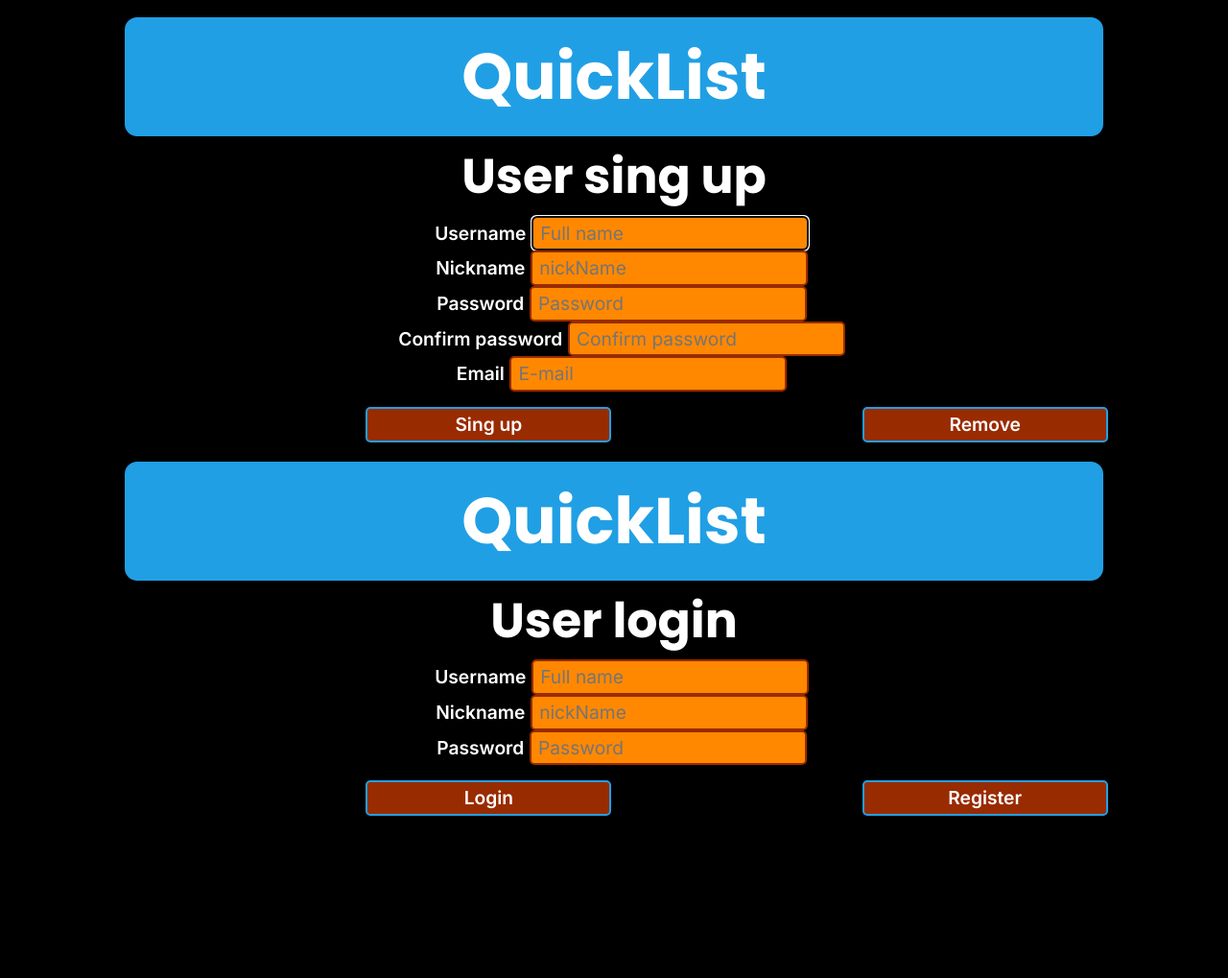
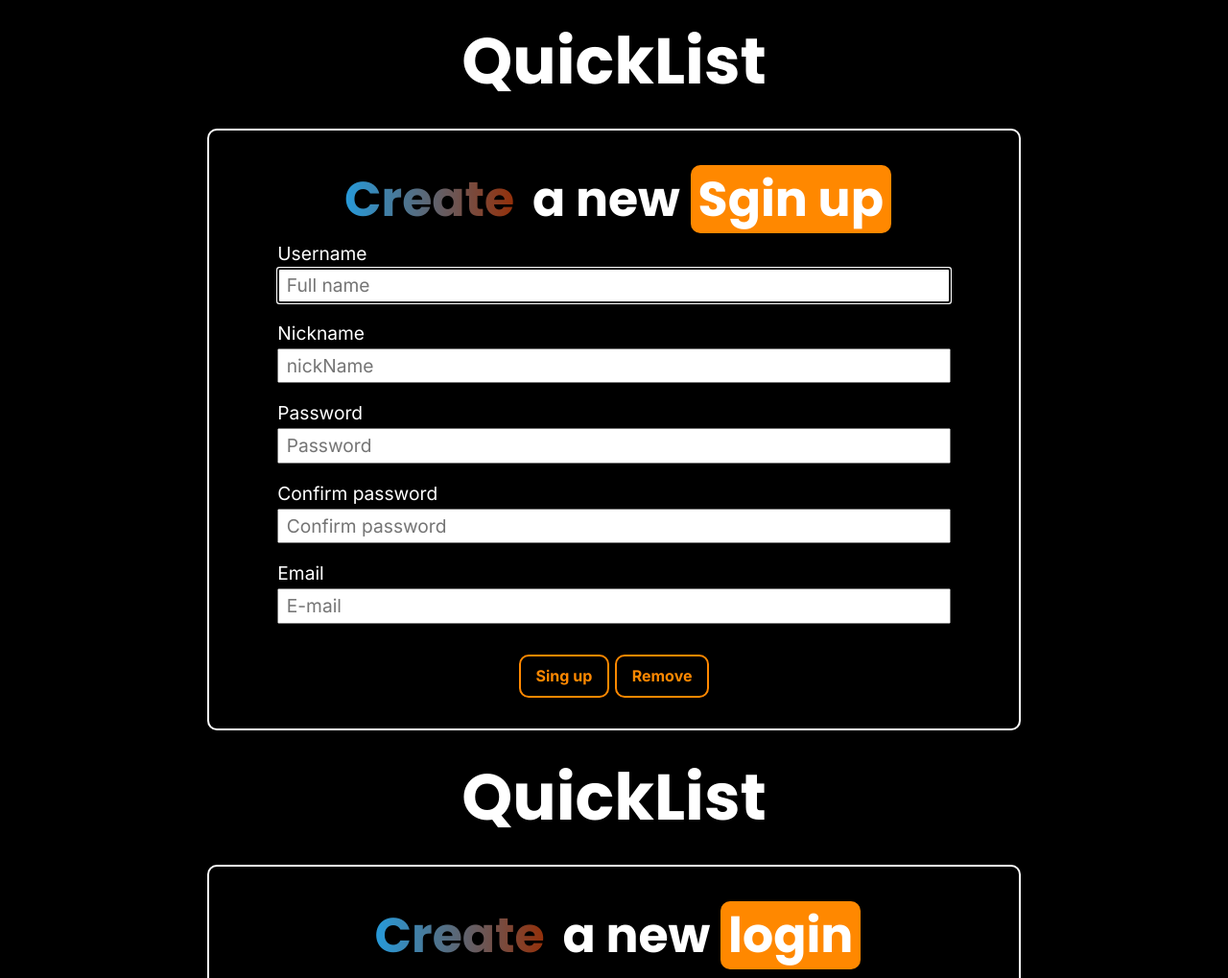
Before and after one commit to Lulzies87/quicklist, a plain HTML site: page login.html in a window 1280 px wide. Shown: the top 1019 px of the page at 96% size. Before the commit the page ends 852 px from the top, so only its background shows below. Drawn offline with Linux system fonts and the light colour scheme; a web font is replaced by a local one.

Commit message:
scss updated

```diff
--- a/login.html
+++ b/login.html
@@ -7,12 +7,13 @@
     <link rel="stylesheet" href="dist/fonts.css">
     <link rel="stylesheet" href="dist/globals.css">
     <link rel="stylesheet" href="dist/login.css">
+    <link rel="stylesheet" href="dist/styles.css">
 </head>
 <body>
     <main>
         <h1 class="page-title">QuickList</h1>
         <article class="signup">
-            <h2 class="signup__header"> User sing up</h2>
+            <h2 class="singup__header"><span class="gradient colorStyling">Create</span> a new <span class="orange colorStyling">Sgin up</span></h2>
    <form name="sing-up" class="signup__form">
     <div class="signup__form__input">
         <label for="name">Username</label>
@@ -42,7 +43,7 @@
 
    <h1 class="page-title">QuickList</h1>
    <article class="login">
-    <h2 class="login__header"> User login</h2>
+    <h2 class="login__header"><span class="gradient colorStyling">Create</span> a new <span class="orange colorStyling">login</span></h2>
    <form name="login" class="login__form">
     <div class="login__form__input">
         <label for="login-name">Username</label>
--- a/login.scss
+++ b/login.scss
@@ -1,67 +1,141 @@
+$text: #ffffff;
+$background: #000000;
+$primary: #219fe4;
+$secondary: #ff8800;
+$accent: #992b00;
 
-header{
-    display: inline-block;
-    background-color: aliceblue;
-    width: 80%;
-    align-items: center;
-    margin-left: 10%;
-    margin-right: 10%;
-    border: 2px solid rgb(165, 165, 228, 0.5);
-    border-radius: 15px;
-    box-shadow: 3px 2px rgb(165, 165, 228, 0.5);
-}
-article{
-    color: #ffffff;
+.signup ,.login{
+    color: $text;
+    border: 2px solid $text;
+    border-radius: 10px;
+    padding: 2rem;
+    width: min(70ch, 90vw);
+    margin: 1rem;
+    margin-inline: auto;
     text-align: center;
+
+    &__header {
+        margin-bottom: 1rem;
     }
 
-h1{
-    width: 80%;
-    padding: .5rem 1rem;
-    border: 2px solid black;
-    border-radius: 15px;
+    &__form {
+        margin-inline: auto;
+
+        &__input {
             display: flex;
-    justify-content: center;
-    margin-left: auto;
-    margin-right: auto;
+            flex-direction: column;
+            margin-bottom: 1rem;
+            width: 90%;
+            margin-inline: auto;
+            text-align: left;
+        }
+
+        &__button {
             margin-top: 1rem;
-    background-color: #219fe4;
-    color:#ffffff;;
+            background-color: $background;
+            color: $secondary;
+            border: 2px solid $secondary;
+            border-radius: 10px;
+            padding: 0.5rem 1rem;
+            font-weight: bold;
+            font-size: 1rem;
+            cursor: pointer;
+
+            &:hover {
+                background-color: $secondary;
+                border-color: $text;
+                color: $text;
             }
-a{
-    margin: 2px 10px 2px 10px;
+
+            &:active {
+                background-color: $primary;
+                border-color: $text;
             }
-.signup__form__input .login__form__input{
-    background-color: #ff8800;
-    margin: 2px 5px;
-    width: 60%;
-    margin: auto;
-    margin-top: 1rem;
-    border-radius: 5px;
-    border: 2px solid #219fe4;
         }
-label{
-    margin-left: 1rem;
-    font-weight: 600;
-    color: #ffffff;
     }
-button{
+}
+
+.colorStyling {
+    border-radius: 10px;
+    padding: 0 0.5rem;
+
+    &.gradient {
         display: inline-block;
-    background-color:  #992b00;
-    margin: 2px 5px;
-    width: 20%;
-    margin-top: 1rem;
-    border-radius: 5px;
-    border: 2px solid #219fe4;
-    margin-left: 20%;
-    margin-right: auto;
-    font-weight: 600;
-    color: #ffffff;
+        background-image: linear-gradient(to right, $primary, $accent);
+        color: transparent;
+        -webkit-background-clip: text;
+        background-clip: text;
+    }
 
+    &.orange {
+        background-color: $secondary;
     }
-input{
-    background-color: #ff8800;
-    border-radius: 5px;
-    border: 2px solid #992b00;
-    color: #ffffff;
 }
+
+
+// header{
+//     display: inline-block;
+//     background-color: aliceblue;
+//     width: 80%;
+//     align-items: center;
+//     margin-left: 10%;
+//     margin-right: 10%;
+//     border: 2px solid rgb(165, 165, 228, 0.5);
+//     border-radius: 15px;
+//     box-shadow: 3px 2px rgb(165, 165, 228, 0.5);
+// }
+// article{
+//     color: #ffffff;
+//     text-align: center;
+// }
+
+// h1{
+//     width: 80%;
+//     padding: .5rem 1rem;
+//     border: 2px solid black;
+//     border-radius: 15px;
+//     display: flex;
+//     justify-content: center;
+//     margin-left: auto;
+//     margin-right: auto;
+//     margin-top: 1rem;
+//     background-color: #219fe4;
+//     color:#ffffff;;
+// }
+// a{
+//     margin: 2px 10px 2px 10px;
+// }
+// .signup__form__input .login__form__input{
+//     background-color: #ff8800;
+//     margin: 2px 5px;
+//     width: 60%;
+//     margin: auto;
+//     margin-top: 1rem;
+//     border-radius: 5px;
+//     border: 2px solid #219fe4;
+// }
+// label{
+//     margin-left: 1rem;
+//     font-weight: 600;
+//     color: #ffffff;
+// }
+// button{
+//     display: inline-block;
+//     background-color:  #992b00;
+//     margin: 2px 5px;
+//     width: 20%;
+//     margin-top: 1rem;
+//     border-radius: 5px;
+//     border: 2px solid #219fe4;
+//     margin-left: 20%;
+//     margin-right: auto;
+//     font-weight: 600;
+//     color: #ffffff;
+
+// }
+// input{
+//     background-color: #ff8800;
+//     border-radius: 5px;
+//     border: 2px solid #992b00;
+//     color: #ffffff;
+// }
```
Also changed, not shown: dist/login.css. Lines whose indentation alone changed are shown as unchanged.
